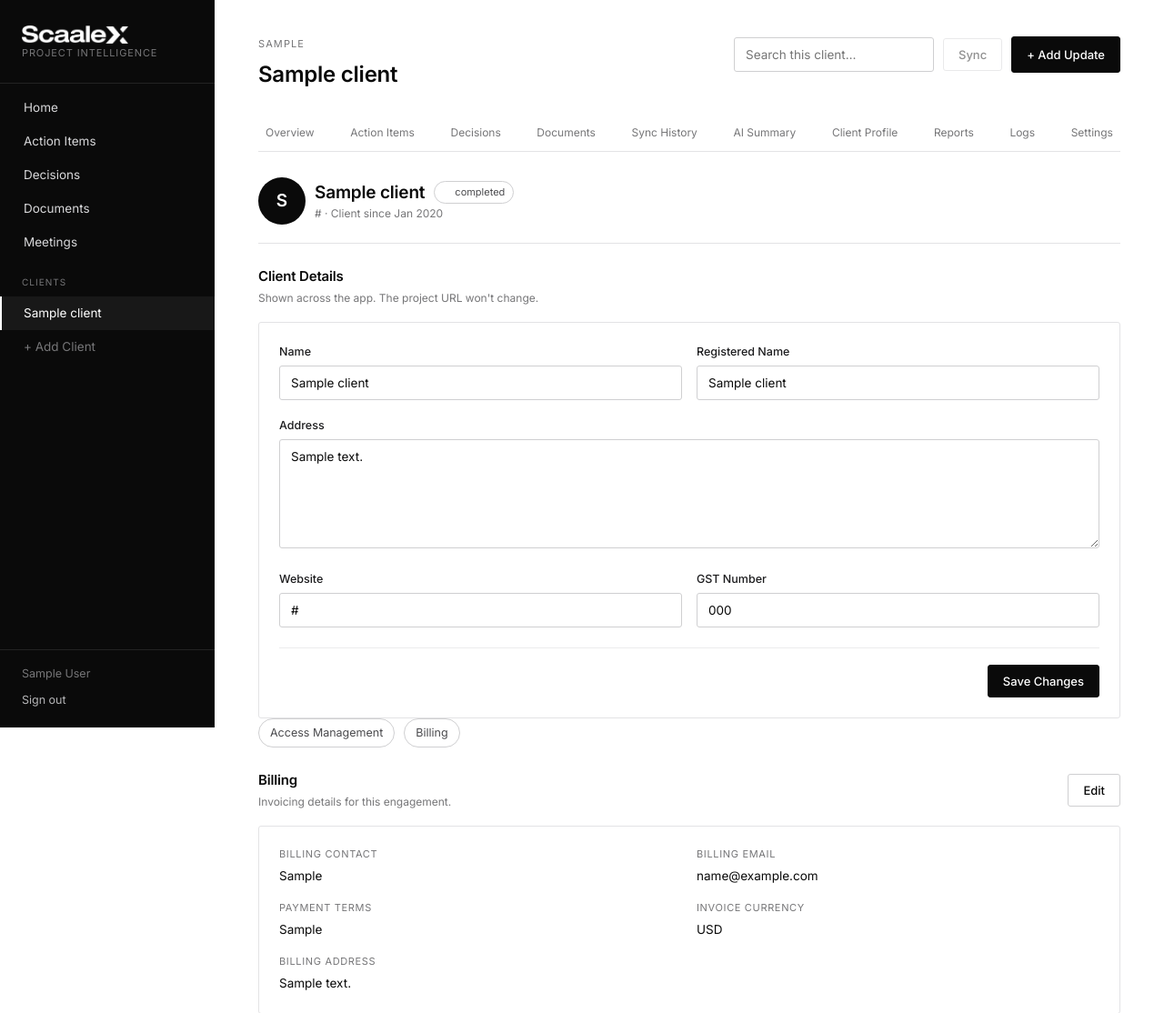
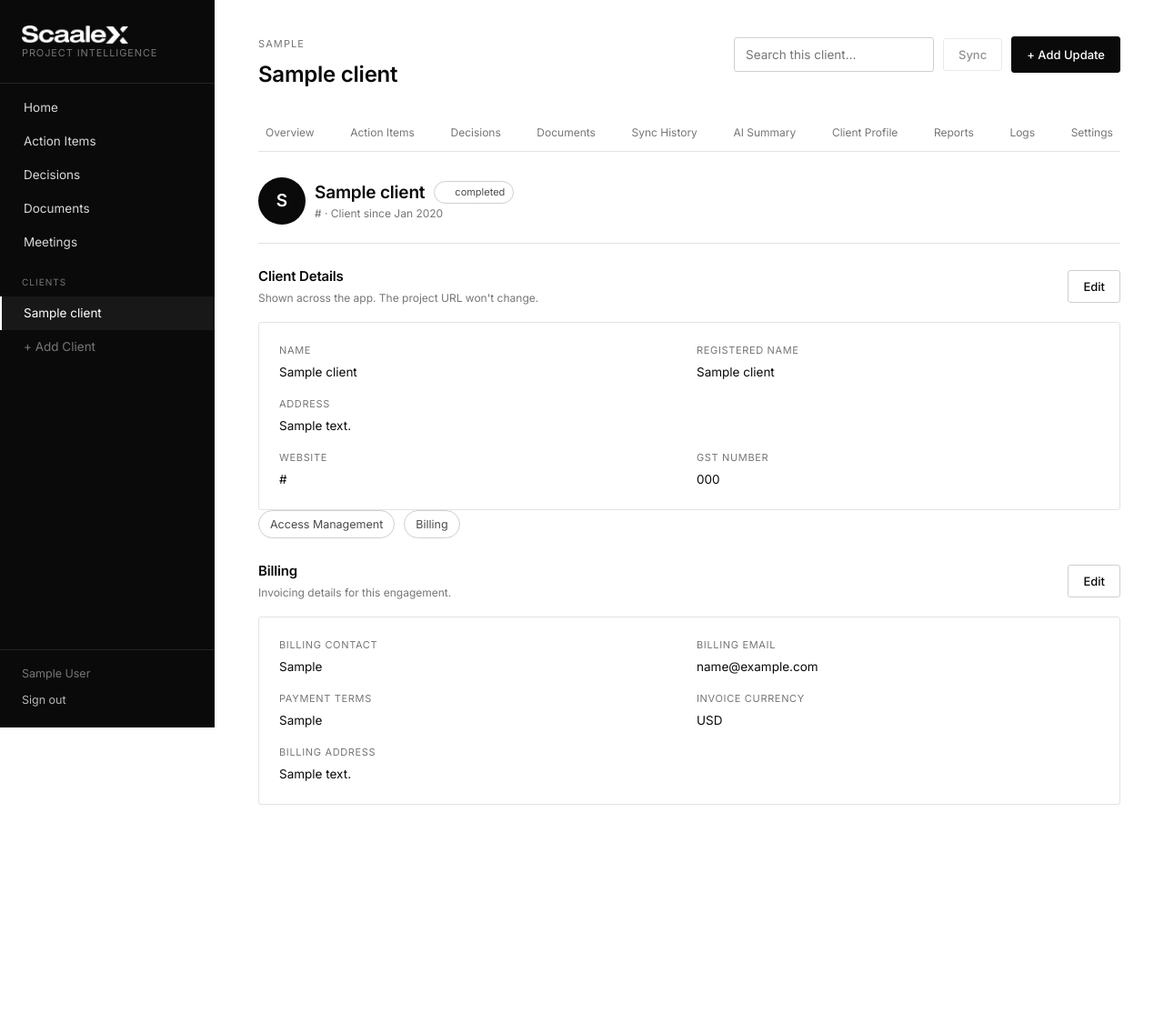
Before and after one commit to Pv-Anand/Scaalex, a Flask app: template templates/client_profile.html in a window 1280 px wide. Shown: the top 1114 px of the page at 91% size. After the commit the page ends 885 px from the top, so only its background shows below. Run offline with Flask 3, Linux system fonts and the light colour scheme; the template is opened without the code that fills it: values that come from a table or form of the project are taken from there, others are empty; a user stored in the database is signed in; tables that the repository leaves empty hold one stand-in row (values such as "Sample post"); some libraries are stand-ins or nearby versions.

Commit message:
Collapse Client Details into a view/edit toggle like Billing
Client Details was always showing an open editable form above the
sub-tabs, dominating the page. It now matches Billing's pattern: a
read-only card with an Edit button that reveals the form, Cancel to
back out without saving.

Co-Authored-By: Claude Sonnet 5 <noreply@anthropic.com>

```diff
--- a/templates/client_profile.html
+++ b/templates/client_profile.html
@@ -17,10 +17,42 @@
 </div>
 
 <div class="mb-32">
-  <h2 class="section-title" style="margin-bottom:4px;">Client Details</h2>
-  <p class="small muted mb-16">Shown across the app. The project URL won't change.</p>
+  <div class="flex-between mb-16">
+    <div>
+      <h2 class="section-title" style="margin-bottom:4px;">Client Details</h2>
+      <p class="small muted">Shown across the app. The project URL won't change.</p>
+    </div>
+    <button type="button" class="btn btn-secondary" onclick="toggleClientDetailsEdit()">Edit</button>
+  </div>
 
-  <div class="card">
+  <div id="client-details-view" class="card">
+    <div class="form-row">
+      <div>
+        <div class="small muted" style="text-transform:uppercase; letter-spacing:.06em; font-size:11px; margin-bottom:5px;">Name</div>
+        <div style="font-size:13.5px;">{{ client.name }}</div>
+      </div>
+      <div>
+        <div class="small muted" style="text-transform:uppercase; letter-spacing:.06em; font-size:11px; margin-bottom:5px;">Registered Name</div>
+        <div style="font-size:13.5px;">{{ client.registered_name or '—' }}</div>
+      </div>
+    </div>
+    <div class="mt-16">
+      <div class="small muted" style="text-transform:uppercase; letter-spacing:.06em; font-size:11px; margin-bottom:5px;">Address</div>
+      <div style="font-size:13.5px;">{{ client.address or '—' }}</div>
+    </div>
+    <div class="form-row mt-16">
+      <div>
+        <div class="small muted" style="text-transform:uppercase; letter-spacing:.06em; font-size:11px; margin-bottom:5px;">Website</div>
+        <div style="font-size:13.5px;">{{ client.website or '—' }}</div>
+      </div>
+      <div>
+        <div class="small muted" style="text-transform:uppercase; letter-spacing:.06em; font-size:11px; margin-bottom:5px;">GST Number</div>
+        <div style="font-size:13.5px;">{{ client.gst_number or '—' }}</div>
+      </div>
+    </div>
+  </div>
+
+  <div id="client-details-edit" class="card" style="display:none;">
     <form method="POST" action="{{ url_for('clients.profile', slug=client.slug) }}">
       <input type="hidden" name="csrf_token" value="{{ csrf_token() }}">
       <div class="form-row">
@@ -47,12 +79,23 @@
           <input type="text" name="gst_number" value="{{ client.gst_number or '' }}">
         </div>
       </div>
-      <div class="form-actions" style="justify-content:flex-end; border-top:1px solid var(--grey-100); padding-top:18px; margin-top:4px;">
+      <div class="form-actions" style="justify-content:flex-end; gap:10px; border-top:1px solid var(--grey-100); padding-top:18px; margin-top:4px;">
+        <button type="button" class="link-btn small muted" onclick="toggleClientDetailsEdit()">Cancel</button>
         <button type="submit" class="btn">Save Changes</button>
       </div>
     </form>
   </div>
 </div>
+
+<script>
+function toggleClientDetailsEdit() {
+  var view = document.getElementById('client-details-view');
+  var edit = document.getElementById('client-details-edit');
+  var editing = edit.style.display !== 'none';
+  edit.style.display = editing ? 'none' : 'block';
+  view.style.display = editing ? '' : 'none';
+}
+</script>
 
 {% include "_profile_subtabs.html" %}
 
```
